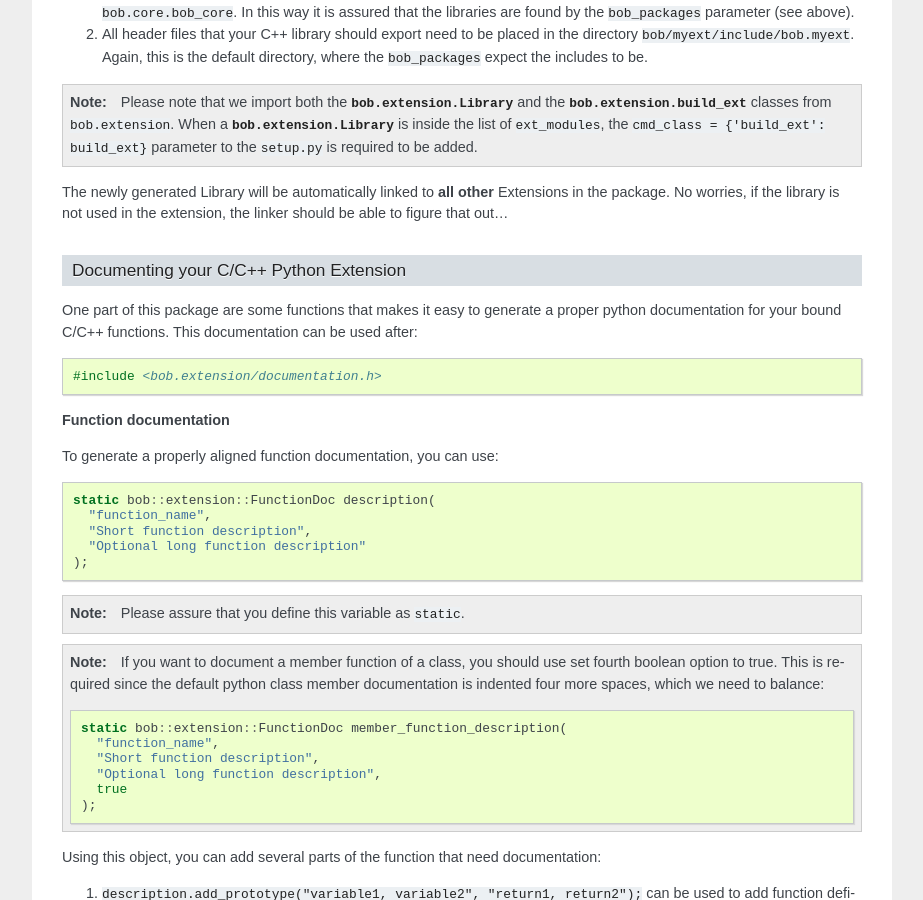
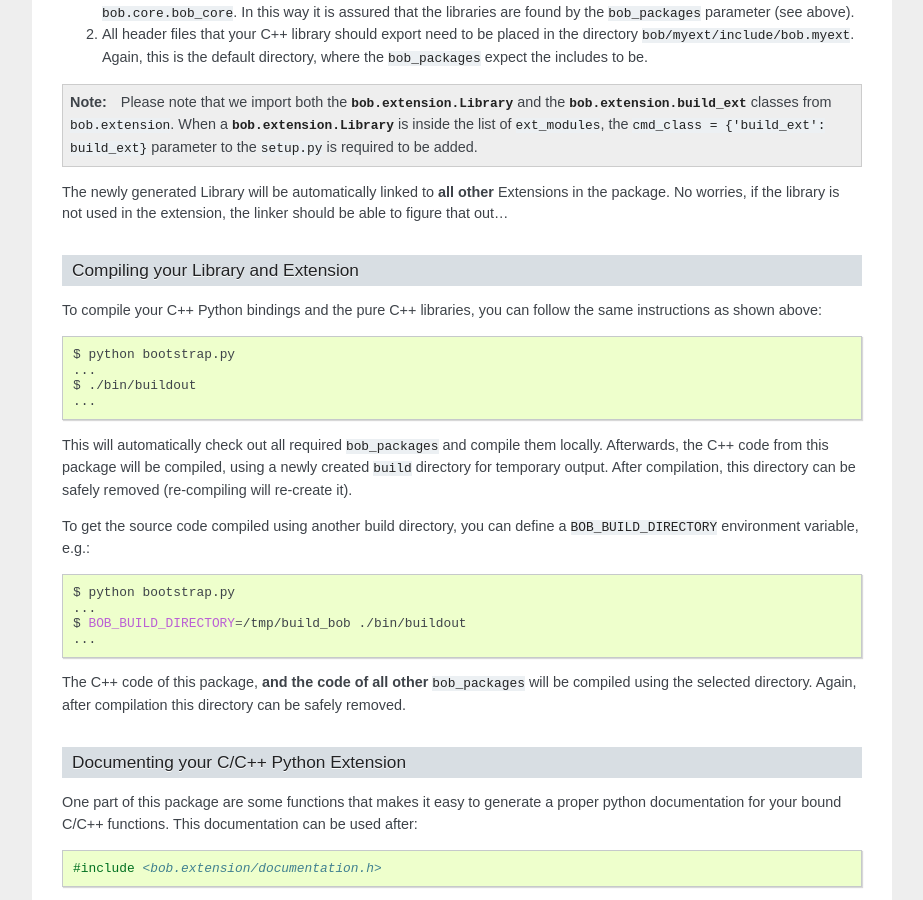
Before and after one commit to bioidiap/bob.extension, a Sphinx documentation site: the page built from doc/guide.rst, in a window 1280 px wide and 900 px high, scrolled down 4404 px. Shown: the whole window, without its empty margins (198-1121 px from the left). Built offline with Sphinx 7.4.7, drawn with Linux system fonts in a browser that asks for light colours; formulas are drawn with MathJax 3; some of the changed text lies outside the part shown.

Commit message:
Enabled out-of-source build using BOB_BUILD_DIRECTORY environment variable.

```diff
--- a/doc/guide.rst
+++ b/doc/guide.rst
@@ -296,6 +296,38 @@ To avoid later complications, you should follow two guidelines for bob packages:
 
 The newly generated Library will be automatically linked to **all other** Extensions in the package.
 No worries, if the library is not used in the extension, the linker should be able to figure that out...
+
+.. note:
+  The clang linker seems not to be smart enough to detect unused libraries...
+
+
+Compiling your Library and Extension
+====================================
+
+To compile your C++ Python bindings and the pure C++ libraries, you can follow the same instructions as shown above:
+
+.. code-block:: sh
+
+  $ python bootstrap.py
+  ...
+  $ ./bin/buildout
+  ...
+
+This will automatically check out all required ``bob_packages`` and compile them locally.
+Afterwards, the C++ code from this package will be compiled, using a newly created ``build`` directory for temporary output.
+After compilation, this directory can be safely removed (re-compiling will re-create it).
+
+To get the source code compiled using another build directory, you can define a ``BOB_BUILD_DIRECTORY`` environment variable, e.g.:
+
+.. code-block:: sh
+
+  $ python bootstrap.py
+  ...
+  $ BOB_BUILD_DIRECTORY=/tmp/build_bob ./bin/buildout
+  ...
+
+The C++ code of this package, **and the code of all other** ``bob_packages`` will be compiled using the selected directory.
+Again, after compilation this directory can be safely removed.
 
 
 Documenting your C/C++ Python Extension
```
Also changed, not shown: README.rst (+10 -0 lines), 1 other file.
